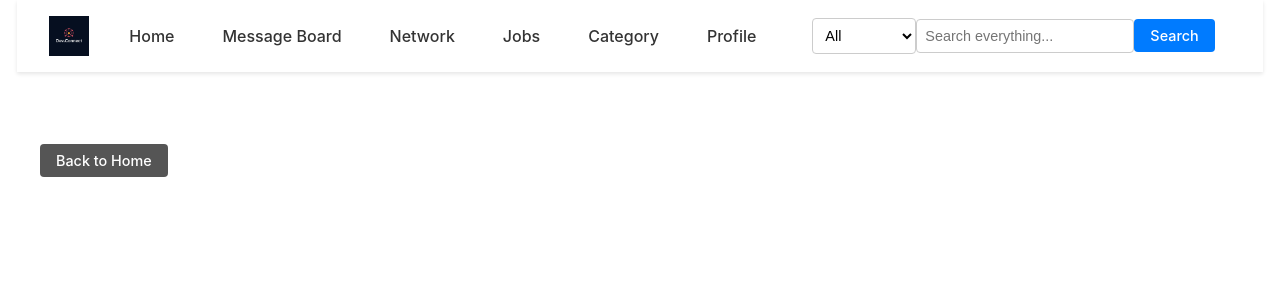
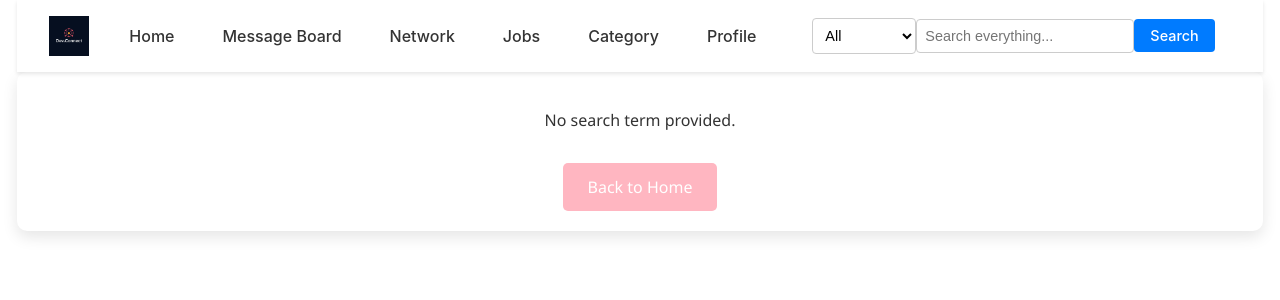
Before and after one commit to ejmaller7/Dev.connect, a React (Vite) app in the folder client/: page /search-results in a window 1280 px wide. Shown: the top 300 px of the page. Built offline with nearby package versions, Linux system fonts and the light colour scheme.

Commit message:
revised search results css

```diff
--- a/client/src/components/SearchResults.jsx
+++ b/client/src/components/SearchResults.jsx
@@ -1,105 +1,17 @@
 import React, { useState, useEffect } from 'react';
 import { useSearchParams, Link } from 'react-router-dom';
+import '../css/SearchResults.css'; // Assuming you'll save the CSS in this file
 
 const SearchResults = () => {
   const [searchParams] = useSearchParams();
   const [searchResults, setSearchResults] = useState([]);
   const [loading, setLoading] = useState(false);
   const [error, setError] = useState(null);
+  const [selectedJob, setSelectedJob] = useState(null);
 
   const searchTerm = searchParams.get('search');
   const category = searchParams.get('category');
   const salarySort = searchParams.get('salary_sort');
-
-  const resultStyles = {
-    container: {
-      padding: '20px',
-      maxWidth: '1200px',
-      margin: '0 auto',
-      minHeight: 'calc(100vh - 200px)',
-    },
-    header: {
-      display: 'flex',
-      justifyContent: 'space-between',
-      alignItems: 'center',
-      marginBottom: '20px',
-    },
-    backButton: {
-      padding: '8px 16px',
-      backgroundColor: '#555',
-      color: 'white',
-      border: 'none',
-      borderRadius: '4px',
-      textDecoration: 'none',
-      fontSize: '0.9rem',
-    },
-    grid: {
-      display: 'flex',
-      flexDirection: 'column',
-      gap: '20px',
-      marginTop: '30px',
-    },
-    card: {
-      backgroundColor: '#333',
-      borderRadius: '8px',
-      padding: '20px',
-      color: 'white',
-      boxShadow: '0 2px 8px rgba(0, 0, 0, 0.2)',
-      transition: 'transform 0.2s ease, box-shadow 0.2s ease',
-    },
-    cardHover: {
-      transform: 'translateY(-5px)',
-      boxShadow: '0 4px 12px rgba(0, 0, 0, 0.3)',
-    },
-    jobTitle: {
-      margin: '0 0 10px 0',
-      fontSize: '1.3rem',
-      color: 'white',
-    },
-    company: {
-      fontSize: '1.1rem',
-      color: '#ccc',
-      marginBottom: '10px',
-    },
-    tags: {
-      display: 'flex',
-      gap: '8px',
-      flexWrap: 'wrap',
-      marginBottom: '15px',
-    },
-    tag: {
-      padding: '4px 8px',
-      backgroundColor: '#444',
-      borderRadius: '4px',
-      fontSize: '0.9rem',
-    },
-    salary: {
-      display: 'inline-block',
-      padding: '4px 12px',
-      backgroundColor: '#4CAF50',
-      borderRadius: '4px',
-      marginRight: '10px',
-      fontWeight: 'bold',
-    },
-    location: {
-      display: 'inline-block',
-      padding: '4px 8px',
-      backgroundColor: '#555',
-      borderRadius: '4px',
-    },
-    applyButton: {
-      display: 'inline-block',
-      marginTop: '15px',
-      padding: '8px 16px',
-      backgroundColor: '#2196F3',
-      color: 'white',
-      borderRadius: '4px',
-      textDecoration: 'none',
-      fontSize: '0.9rem',
-      border: 'none',
-      cursor: 'pointer',
-    }
-  };
 
   useEffect(() => {
     const fetchJobs = async () => {
@@ -147,84 +59,94 @@ const SearchResults = () => {
     return `$${min} - $${max}`;
   };
 
+  const formatDate = (date) => {
+    return new Date(date).toLocaleDateString('en-US', {
+      year: 'numeric',
+      month: 'long',
+      day: 'numeric'
+    });
+  };
+
   if (!searchTerm) {
     return (
-      <div style={resultStyles.container}>
-        <p style={{ color: 'white' }}>No search term provided.</p>
-        <Link to="/" style={resultStyles.backButton}>Back to Home</Link>
+      <div className="job-list-container">
+        <p>No search term provided.</p>
+        <Link to="/" className="apply-btn">Back to Home</Link>
       </div>
     );
   }
 
   return (
-    <div style={resultStyles.container}>
-      <div style={resultStyles.header}>
-        <h2 style={{ color: 'white' }}>
+    <div className="job-list-container">
+      <h2>
         Results for "{searchTerm}"
         {salarySort && ` (Sorted by salary: ${salarySort === 'asc' ? 'Low to High' : 'High to Low'})`}
       </h2>
-        <Link to="/" style={resultStyles.backButton}>Back to Home</Link>
+
+      {loading && <div className="loading">Loading...</div>}
+
+      {error && <div className="error">{error}</div>}
+
+      <ul>
+        {searchResults.map((job) => (
+          <li
+            key={job.id}
+            className={`job-item ${selectedJob === job.id ? 'selected' : ''}`}
+            onClick={() => setSelectedJob(selectedJob === job.id ? null : job.id)}
+          >
+            {job.company_logo && (
+              <img
+                src={job.company_logo}
+                alt={`${job.company} logo`}
+                className="job-logo"
+              />
+            )}
+
+            <h3 className="job-title">{job.position}</h3>
+            <p className="job-company">{job.company}</p>
+            <p className="location">{job.location || 'Remote'}</p>
+
+            <span className="salary">
+              {formatSalary(job.salary_min, job.salary_max)}
+            </span>
+
+            {selectedJob === job.id && (
+              <div className="job-details">
+                <div className="job-description-container">
+                  <p className="job-description">{job.description}</p>
                 </div>
 
-      {loading && <div style={{ color: 'white', textAlign: 'center' }}>Loading...</div>}
-
-      {error && (
-        <div style={{ color: '#ff4444', padding: '10px', margin: '10px 0' }}>
-          {error}
-        </div>
-      )}
-
-      <div style={resultStyles.grid}>
-        {searchResults.map((job) => (
-          <div
-            key={job.id}
-            style={resultStyles.card}
-            onMouseEnter={(e) => {
-              e.currentTarget.style.transform = 'translateY(-5px)';
-              e.currentTarget.style.boxShadow = '0 4px 12px rgba(0, 0, 0, 0.3)';
-            }}
-            onMouseLeave={(e) => {
-              e.currentTarget.style.transform = 'none';
-              e.currentTarget.style.boxShadow = '0 2px 8px rgba(0, 0, 0, 0.2)';
-            }}
-          >
-            <h3 style={resultStyles.jobTitle}>{job.position}</h3>
-            <div style={resultStyles.company}>{job.company}</div>
-
-            <div style={resultStyles.tags}>
+                <div>
                   {job.tags?.map((tag, index) => (
-                <span key={index} style={resultStyles.tag}>
-                  {tag}
-                </span>
+                    <span key={index}>{tag}</span>
                   ))}
                 </div>
 
-            <div>
-              <span style={resultStyles.salary}>
-                {formatSalary(job.salary_min, job.salary_max)}
-              </span>
-              <span style={resultStyles.location}>
-                {job.location || 'Remote'}
-              </span>
-            </div>
+                <p className="job-date">
+                  Posted: {formatDate(job.date)}
+                </p>
 
                 <a
                   href={job.url}
                   target="_blank"
                   rel="noopener noreferrer"
-              style={resultStyles.applyButton}
+                  className="apply-btn"
                 >
-              Apply Now →
+                  Apply Now
                 </a>
               </div>
+            )}
+          </li>
         ))}
-      </div>
+      </ul>
 
       {searchResults.length === 0 && !loading && !error && (
-        <div style={{ color: '#bbb', textAlign: 'center', marginTop: '30px' }}>
+        <div className="error">
           No jobs found matching "{searchTerm}"
         </div>
       )}
+
+      <Link to="/" className="apply-btn">Back to Home</Link>
     </div>
   );
 };
--- /dev/null
+++ b/client/src/css/SearchResults.css
@@ -0,0 +1,144 @@
+.job-details p strong {
+    color: #8fbc8f;
+}
+
+.job-description-container {
+    max-height: 300px;
+    overflow-y: auto;
+}
+
+.job-description {
+    margin-top: 10px;
+    font-size: 14px;
+    color: #555555;
+    line-height: 1.6;
+    white-space: pre-wrap;
+}
+
+.job-details a.apply-btn {
+    display: inline-block;
+    margin-top: 15px;
+    padding: 12px 25px;
+    background-color: #ffb6c1;
+    color: white;
+    text-decoration: none;
+    border-radius: 5px;
+    transition: background-color 0.3s ease;
+}
+
+.job-details a.apply-btn:hover {
+    background-color: #ff8da0;
+}
+
+.job-details span {
+    display: inline-block;
+    padding: 4px 8px;
+    border-radius: 4px;
+    font-size: 14px;
+    color: #2980b9;
+    margin-top: 10px;
+}
+
+.job-details .salary {
+    font-size: 16px;
+    font-weight: bold;
+    color: #ffffff;
+}
+
+span {
+    display: inline-block;
+    padding: 4px 8px;
+    border-radius: 4px;
+    font-size: 14px;
+    color: #2980b9;
+    margin-right: 10px;
+    text-align: center;
+    width: fit-content;
+    margin-left: auto;
+    margin-right: auto;
+}
+
+.location {
+    font-size: 16px;
+    color: #ff7f50;
+    margin-top: 10px;
+    font-weight: bold;
+    text-transform: uppercase;
+}
+
+a.apply-btn {
+    display: inline-block;
+    margin-top: 15px;
+    padding: 12px 25px;
+    background-color: #ffb6c1;
+    color: white;
+    text-decoration: none;
+    border-radius: 5px;
+    transition: background-color 0.3s ease;
+}
+
+a.apply-btn:hover {
+    background-color: #ff8da0;
+}
+
+.loading {
+    text-align: center;
+    font-size: 18px;
+    color: #ff7f50;
+}
+
+.error {
+    text-align: center;
+    font-size: 18px;
+    color: #E74C3C;
+}
+
+@media (prefers-color-scheme: dark) {
+    .job-list-container {
+        background-color: #121212;
+        color: #ffffff;
+    }
+
+    h2 {
+        color: #ffffff;
+    }
+
+    .job-item {
+        background-color: #1E1E1E;
+        color: #ffffff;
+    }
+
+    .job-item:hover {
+        background-color: #333333;
+    }
+
+    .job-title {
+        color: #4C8BF5;
+    }
+
+    .job-details {
+        background-color: #2b2b2b;
+        color: #ffffff;
+    }
+
+    .job-description {
+        color: #dcdcdc;
+    }
+
+    .job-details span {
+        color: #ffffff;
+    }
+
+    .job-details a.apply-btn {
+        background-color: #4C8BF5;
+        color: #ffffff;
+    }
+
+    .job-details a.apply-btn:hover {
+        background-color: #357ABD;
+    }
+
+    .loading, .error {
+        color: #ffffff;
+    }
+}
```
Lines whose indentation alone changed are shown as unchanged.
